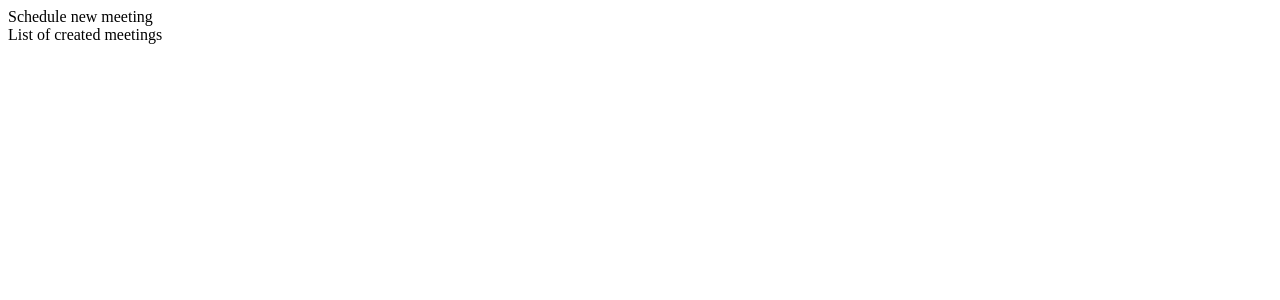
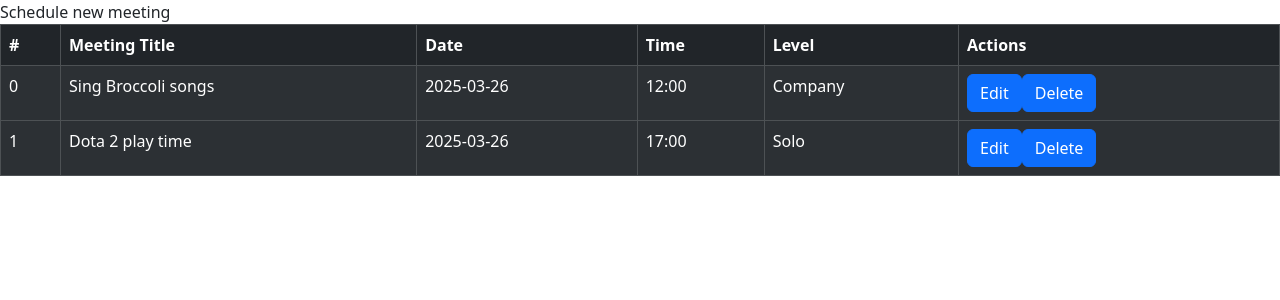
Before and after one commit to Jari1980/ReactMeetingCalendar, a React (Vite) app: page / in a window 1280 px wide. Shown: the top 300 px of the page. Built offline with nearby package versions, Linux system fonts and the light colour scheme.

Commit message:
context added in order to work with meetingstate, table added

```diff
--- a/src/assets/data/meetings.js
+++ b/src/assets/data/meetings.js
@@ -7,7 +7,7 @@ const meetings = [
         title: "Sing Broccoli songs",
         date: "2025-03-26",
         time: "12:00",
-        level: meetingLevel.at(1).name,
+        level: meetingLevel[0].name,
         participants: "test1@test1.com, test2@test2.com",
         description: "Test meeting 1"
     },
@@ -16,7 +16,7 @@ const meetings = [
         title: "Dota 2 play time",
         date: "2025-03-26",
         time: "17:00",
-        level: meetingLevel.at(3).name,
+        level: meetingLevel[3].name,
         participants: "test1@test1.com, test2@test2.com",
         description: "Test meeting 2"
     },
--- a/src/components/ManageMeetings.jsx
+++ b/src/components/ManageMeetings.jsx
@@ -1,8 +1,14 @@
-import React from 'react';
+import React, { useState } from 'react';
 import MeetingForm from './MeetingForm';
 import MeetingsTable from './MeetingsTable';
+import meetings from '../assets/data/meetings';
 
 const ManageMeetings = () => {
+
+    const {scheduledMeetings, setMeetings} = useState(meetings)
+
+
+
     return (
         <>
         <MeetingForm />
--- a/src/components/MeetingsTable.jsx
+++ b/src/components/MeetingsTable.jsx
@@ -1,11 +1,47 @@
-import React from 'react';
+import React from "react";
+import { Table } from "react-bootstrap";
+import { Button } from "react-bootstrap";
+import { useMeetingContext } from "./context";
+
 
 const MeetingsTable = () => {
-    return (
-        <div>
-            <span>List of created meetings</span>
-        </div>
-    );
+  const { scheduledMeetings, setMeetings } = useMeetingContext();
+
+  console.log(scheduledMeetings)
+
+
+  return (
+    <div>
+      <Table striped bordered hover variant="dark">
+        <thead>
+          <tr>
+            <th>#</th>
+            <th>Meeting Title</th>
+            <th>Date</th>
+            <th>Time</th>
+            <th>Level</th>
+            <th>Actions</th>
+          </tr>
+        </thead>
+
+        {scheduledMeetings.map((item) => (
+          <tbody key={item.id}>
+            <tr>
+              <td>{item.id}</td>
+              <td>{item.title}</td>
+              <td>{item.date}</td>
+              <td>{item.time}</td>
+              <td>{item.level}</td>
+              <td>
+                <Button>Edit</Button>
+                <Button>Delete</Button>
+              </td>
+            </tr>
+          </tbody>
+        ))}
+      </Table>
+    </div>
+  );
 };
 
 export default MeetingsTable;
--- /dev/null
+++ b/src/components/context.jsx
@@ -0,0 +1,16 @@
+import React, {createContext, useContext, useState} from 'react'
+import meetings from '../assets/data/meetings'
+
+const MeetingContext = createContext()
+
+export const MeetingProvider = ({children}) => {
+    const [scheduledMeetings, setMeetings] = useState(meetings)
+
+    return (
+        <MeetingContext.Provider value={{scheduledMeetings, setMeetings}}>
+            {children}
+        </MeetingContext.Provider>
+    )
+}
+
+export const useMeetingContext = () => useContext(MeetingContext)
--- a/src/main.jsx
+++ b/src/main.jsx
@@ -1,11 +1,15 @@
 import { StrictMode } from 'react'
 import { createRoot } from 'react-dom/client'
 import ManageMeetings from './components/ManageMeetings'
+import 'bootstrap/dist/css/bootstrap.css'
+import { MeetingProvider } from './components/context'
 
 
 
 createRoot(document.getElementById('root')).render(
   <StrictMode>
-    <ManageMeetings />
+    <MeetingProvider>
+      <ManageMeetings />
+    </MeetingProvider>
   </StrictMode>,
 )
```
